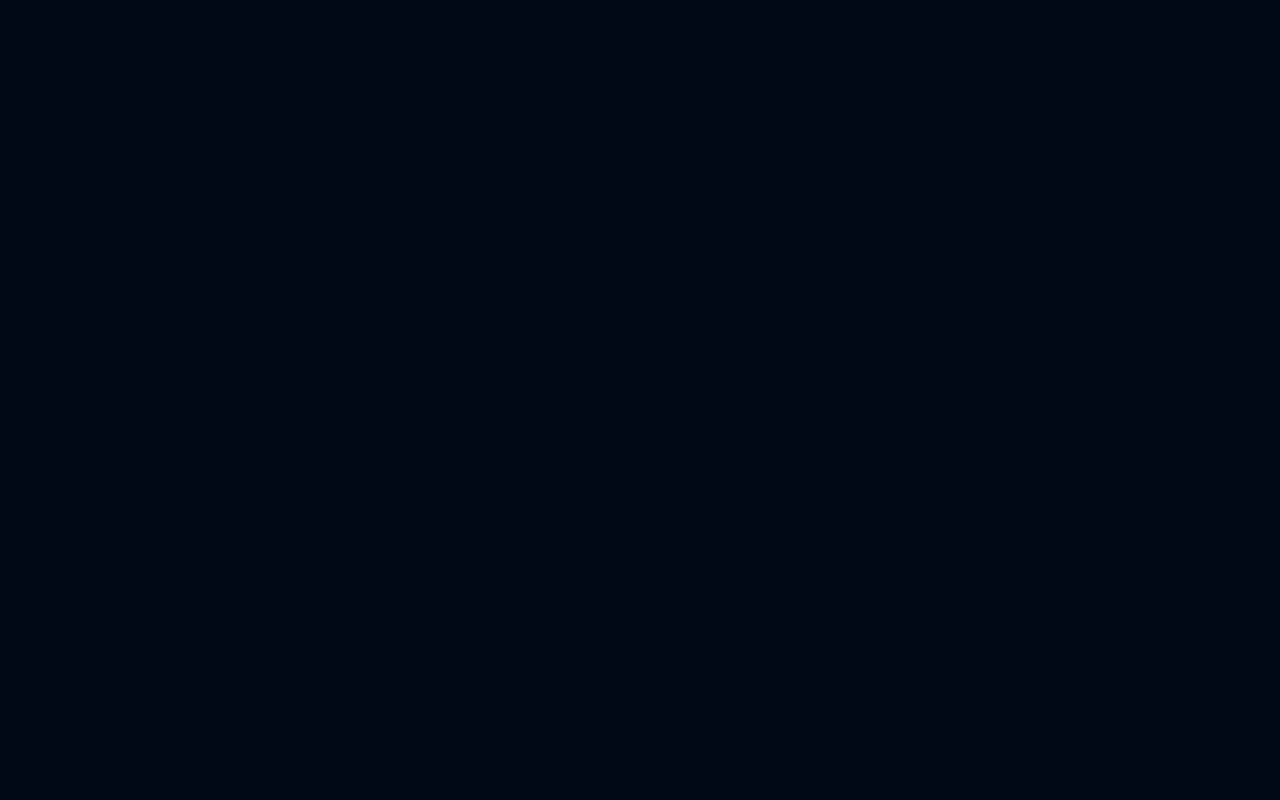
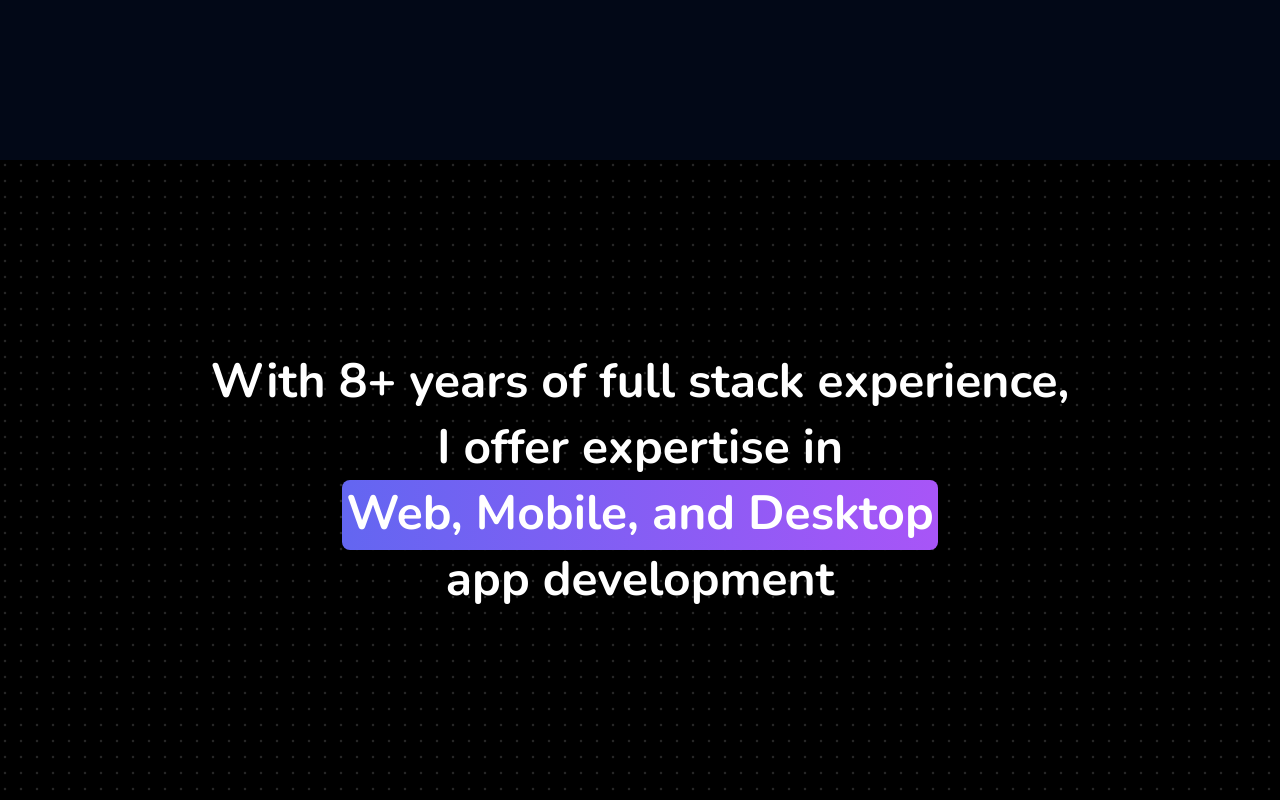
Before and after one commit to muneeb-devp/portfolio, a Next.js app: page / in a window 1280 px wide. Shown: the part 3040-3840 px from the top of the page. Before the commit the page ends 3200 px from the top, so only its background shows below. Built offline with nearby package versions, Linux system fonts and the light colour scheme.

Commit message:
Added about section

```diff
--- a/app/page.js
+++ b/app/page.js
@@ -1,7 +1,10 @@
+'use client'
+import { motion } from 'framer-motion'
 import Header from '@/components/Header'
 import Hero from '@/components/Hero'
 import { ScrollProvider } from '@/components/Providers/ScrollProvider'
 import SectionContainer from '@/components/SectionContainer'
+import { HeroHighlight, Highlight } from '@/components/ui/hero-highlight'
 import { HeroParallax } from '@/components/ui/hero-parallax'
 import Image from 'next/image'
 
@@ -109,6 +112,20 @@
           <Hero />
         </SectionContainer>
         <HeroParallax products={products} />
+        <HeroHighlight>
+          <motion.h1
+            initial={{ opacity: 0, y: 20 }}
+            animate={{ opacity: 1, y: [20, -5, 0] }}
+            transition={{ duration: 0.5, ease: [0.4, 0.0, 0.2, 1] }}
+            className="text-2xl px-4 md:text-4xl lg:text-5xl font-bold text-neutral-700 dark:text-white max-w-4xl leading-relaxed lg:leading-snug text-center mx-auto"
+          >
+            With 8+ years of full stack experience, I offer expertise in <br />
+            <Highlight className="text-black dark:text-white">
+              Web, Mobile, and Desktop <br />
+            </Highlight>
+            app development
+          </motion.h1>
+        </HeroHighlight>
       </ScrollProvider>
     </>
   )
--- a/components/Hero.jsx
+++ b/components/Hero.jsx
@@ -152,7 +152,7 @@
                 role="presentation"
                 className="flex cursor-pointer flex-col items-center justify-center"
                 onClick={() => {
-                  const intro = document.querySelector('#intro')
+                  const intro = document.querySelector('#projects')
 
                   intro?.scrollIntoView({ behavior: 'smooth' })
                 }}
--- /dev/null
+++ b/components/ui/hero-highlight.jsx
@@ -0,0 +1,86 @@
+"use client";
+import { cn } from "@/lib/utils";
+import { useMotionValue, motion, useMotionTemplate } from "framer-motion";
+import React from "react";
+
+export const HeroHighlight = ({
+  children,
+  className,
+  containerClassName
+}) => {
+  let mouseX = useMotionValue(0);
+  let mouseY = useMotionValue(0);
+
+  function handleMouseMove({
+    currentTarget,
+    clientX,
+    clientY
+  }) {
+    if (!currentTarget) return;
+    let { left, top } = currentTarget.getBoundingClientRect();
+
+    mouseX.set(clientX - left);
+    mouseY.set(clientY - top);
+  }
+  return (
+    (<div
+      className={cn(
+        "relative h-[40rem] flex items-center bg-white dark:bg-black justify-center w-full group",
+        containerClassName
+      )}
+      onMouseMove={handleMouseMove}>
+      <div
+        className="absolute inset-0 bg-dot-thick-neutral-300 dark:bg-dot-thick-neutral-800  pointer-events-none" />
+      <motion.div
+        className="pointer-events-none bg-dot-thick-indigo-500 dark:bg-dot-thick-indigo-500   absolute inset-0 opacity-0 transition duration-300 group-hover:opacity-100"
+        style={{
+          WebkitMaskImage: useMotionTemplate`
+            radial-gradient(
+              200px circle at ${mouseX}px ${mouseY}px,
+              black 0%,
+              transparent 100%
+            )
+          `,
+          maskImage: useMotionTemplate`
+            radial-gradient(
+              200px circle at ${mouseX}px ${mouseY}px,
+              black 0%,
+              transparent 100%
+            )
+          `,
+        }} />
+      <div className={cn("relative z-20", className)}>{children}</div>
+    </div>)
+  );
+};
+
+export const Highlight = ({
+  children,
+  className
+}) => {
+  return (
+    (<motion.span
+      initial={{
+        backgroundSize: "0% 100%",
+      }}
+      animate={{
+        backgroundSize: "100% 100%",
+      }}
+      transition={{
+        duration: 2,
+        ease: "linear",
+        delay: 0.5,
+      }}
+      style={{
+        backgroundRepeat: "no-repeat",
+        backgroundPosition: "left center",
+        display: "inline",
+      }}
+      className={cn(
+        `relative inline-block pb-1   px-1 rounded-lg bg-gradient-to-r from-indigo-300 to-purple-300 dark:from-indigo-500 dark:to-purple-500`,
+        className
+      )}>
+      {children}
+    </motion.span>)
+  );
+};
--- a/components/ui/hero-parallax.jsx
+++ b/components/ui/hero-parallax.jsx
@@ -91,7 +91,7 @@
   return (
     <div
       className="max-w-7xl relative mx-auto py-20 md:py-40 px-4 w-full  left-0 top-0"
-      id="intro"
+      id="projects"
     >
       <h1 className="text-2xl md:text-7xl font-bold dark:text-white">
         Innovative solutions <br /> happy clients.
--- a/package.json
+++ b/package.json
@@ -17,6 +17,7 @@
     "framer-motion": "^11.11.7",
     "lenis": "^1.1.13",
     "lucide-react": "^0.451.0",
+    "mini-svg-data-uri": "^1.4.4",
     "next": "14.2.14",
     "next-themes": "^0.3.0",
     "react": "^18",
--- a/tailwind.config.js
+++ b/tailwind.config.js
@@ -1,77 +1,109 @@
+const svgToDataUri = require('mini-svg-data-uri')
+const {
+  default: flattenColorPalette,
+} = require('tailwindcss/lib/util/flattenColorPalette')
+
 /** @type {import('tailwindcss').Config} */
 module.exports = {
-  darkMode: ["class"],
+  darkMode: ['class'],
   content: [
     './pages/**/*.{js,jsx}',
     './components/**/*.{js,jsx}',
     './app/**/*.{js,jsx}',
     './src/**/*.{js,jsx}',
   ],
-  prefix: "",
+  prefix: '',
   theme: {
     container: {
       center: true,
-      padding: "2rem",
+      padding: '2rem',
       screens: {
-        "2xl": "1400px",
+        '2xl': '1400px',
       },
     },
     extend: {
       colors: {
-        border: "hsl(var(--border))",
-        input: "hsl(var(--input))",
-        ring: "hsl(var(--ring))",
-        background: "hsl(var(--background))",
-        foreground: "hsl(var(--foreground))",
+        border: 'hsl(var(--border))',
+        input: 'hsl(var(--input))',
+        ring: 'hsl(var(--ring))',
+        background: 'hsl(var(--background))',
+        foreground: 'hsl(var(--foreground))',
         primary: {
-          DEFAULT: "hsl(var(--primary))",
-          foreground: "hsl(var(--primary-foreground))",
+          DEFAULT: 'hsl(var(--primary))',
+          foreground: 'hsl(var(--primary-foreground))',
         },
         secondary: {
-          DEFAULT: "hsl(var(--secondary))",
-          foreground: "hsl(var(--secondary-foreground))",
+          DEFAULT: 'hsl(var(--secondary))',
+          foreground: 'hsl(var(--secondary-foreground))',
         },
         destructive: {
-          DEFAULT: "hsl(var(--destructive))",
-          foreground: "hsl(var(--destructive-foreground))",
+          DEFAULT: 'hsl(var(--destructive))',
+          foreground: 'hsl(var(--destructive-foreground))',
         },
         muted: {
-          DEFAULT: "hsl(var(--muted))",
-          foreground: "hsl(var(--muted-foreground))",
+          DEFAULT: 'hsl(var(--muted))',
+          foreground: 'hsl(var(--muted-foreground))',
         },
         accent: {
-          DEFAULT: "hsl(var(--accent))",
-          foreground: "hsl(var(--accent-foreground))",
+          DEFAULT: 'hsl(var(--accent))',
+          foreground: 'hsl(var(--accent-foreground))',
         },
         popover: {
-          DEFAULT: "hsl(var(--popover))",
-          foreground: "hsl(var(--popover-foreground))",
+          DEFAULT: 'hsl(var(--popover))',
+          foreground: 'hsl(var(--popover-foreground))',
         },
         card: {
-          DEFAULT: "hsl(var(--card))",
-          foreground: "hsl(var(--card-foreground))",
+          DEFAULT: 'hsl(var(--card))',
+          foreground: 'hsl(var(--card-foreground))',
         },
       },
       borderRadius: {
-        lg: "var(--radius)",
-        md: "calc(var(--radius) - 2px)",
-        sm: "calc(var(--radius) - 4px)",
+        lg: 'var(--radius)',
+        md: 'calc(var(--radius) - 2px)',
+        sm: 'calc(var(--radius) - 4px)',
       },
       keyframes: {
-        "accordion-down": {
-          from: { height: "0" },
-          to: { height: "var(--radix-accordion-content-height)" },
+        'accordion-down': {
+          from: { height: '0' },
+          to: { height: 'var(--radix-accordion-content-height)' },
         },
-        "accordion-up": {
-          from: { height: "var(--radix-accordion-content-height)" },
-          to: { height: "0" },
+        'accordion-up': {
+          from: { height: 'var(--radix-accordion-content-height)' },
+          to: { height: '0' },
         },
       },
       animation: {
-        "accordion-down": "accordion-down 0.2s ease-out",
-        "accordion-up": "accordion-up 0.2s ease-out",
+        'accordion-down': 'accordion-down 0.2s ease-out',
+        'accordion-up': 'accordion-up 0.2s ease-out',
       },
     },
   },
-  plugins: [require("tailwindcss-animate")],
+  plugins: [
+    require('tailwindcss-animate'),
+    addVariablesForColors,
+    function ({ matchUtilities, theme }) {
+      matchUtilities(
+        {
+          'bg-dot-thick': (value) => ({
+            backgroundImage: `url("${svgToDataUri(
+              `<svg xmlns="http://www.w3.org/2000/svg" viewBox="0 0 32 32" width="16" height="16" fill="none"><circle fill="${value}" id="pattern-circle" cx="10" cy="10" r="2.5"></circle></svg>`
+            )}")`,
+          }),
+        },
+        { values: flattenColorPalette(theme('backgroundColor')), type: 'color' }
+      )
+    },
+  ],
 }
+
+// This plugin adds each Tailwind color as a global CSS variable, e.g. var(--gray-200).
+function addVariablesForColors({ addBase, theme }) {
+  let allColors = flattenColorPalette(theme('colors'))
+  let newVars = Object.fromEntries(
+    Object.entries(allColors).map(([key, val]) => [`--${key}`, val])
+  )
+
+  addBase({
+    ':root': newVars,
+  })
+}
```
Also changed, not shown: 1 other file (tests, documents, lock files or other folders).
